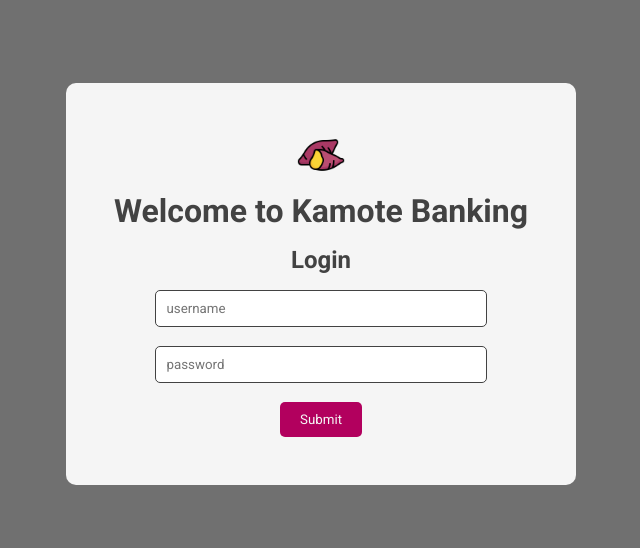
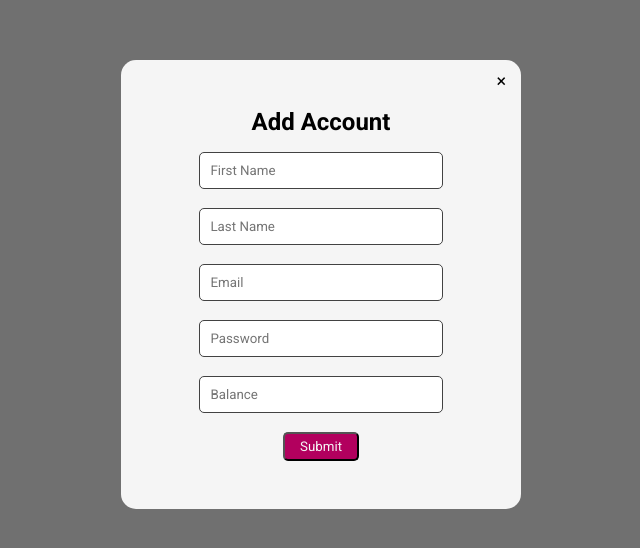
Before and after one commit to rkbart/Banking-App-Project, a React (Create React App) app: page / in a window 1280 px wide. Shown: the part 132-680 px from the top of the page, without its empty margins (319-959 px from the left). Built offline with nearby package versions, Linux system fonts and the light colour scheme.

Commit message:
added create users

```diff
--- a/src/App.js
+++ b/src/App.js
@@ -1,11 +1,23 @@
 import './App.css';
-import Login from './components/Login/Login.jsx'
+// import Login from './components/Login/Login.jsx'
+// import Modal from './components/Modal/Modal.jsx'
+import Users from './components/Users/Users.jsx'
+// import { useState, useEffect } from 'react';
 
 function App() {
-   return (
+  // const [isModalOpen, setModalOpen] = useState(false);
+  // const closeModal = () => setModalOpen(false);
+
+  // useEffect(() => {
+  //   setModalOpen(true);
+  // }, []);
+
+  return (
     <div className="App">
-
-     <Login /> {/* Render the Login component directly */}
+      <Users />
+      {/* <Modal isOpen={isModalOpen} onClose={closeModal}>
+        <Login onLoginSuccess={closeModal}/>
+      </Modal> */}
     </div>
   );
 }
--- a/src/components/Login/Login.css
+++ b/src/components/Login/Login.css
@@ -8,10 +8,6 @@ body {
 
 .container {
   text-align: center;
-  padding: 20px; /* Optional: padding for the container */
-  border-radius: 5px; /* Optional: rounded corners */
-  box-shadow: 0 2px 10px rgba(0, 0, 0, 0.1); /* Optional: subtle shadow */
-
 }
 
 #kamote {
--- a/src/components/Login/Login.jsx
+++ b/src/components/Login/Login.jsx
@@ -2,7 +2,7 @@ import './Login.css';
 import sweetPotato from "../../assets/sweet-potato.png"
 import { useState } from 'react';
 
-function Login() {
+function Login({ onLoginSuccess }) { // parameter value declared inside App.js
 
        const [username, setUsername] = useState('');
        const [password, setPassword] = useState('');
@@ -11,8 +11,10 @@ function Login() {
               console.log('Username:', username);
               console.log('Password:', password);
 
+              event.preventDefault(); // prevent refreshing the page upon submission
               if (username === 'admin' && password === 'admin') {
                      alert("Login successfully!");
+                     onLoginSuccess();
               } else {
                      alert("Login failed!");
               }
@@ -27,7 +29,7 @@ function Login() {
        }
 
   return (
-    <div className="contianer">
+    <div className="container">
         <form id="login-container" onSubmit={handleSubmit}>
            <span>
               <img src={sweetPotato}
@@ -44,6 +46,7 @@ function Login() {
                        maxLength="20"
                        autoComplete="off"
                        spellCheck = "false"
+                       value={username}
                        onChange={handleUsername}/><br/>
                 <input type="password"
                        id="password"
@@ -52,9 +55,11 @@ function Login() {
                        maxLength="20"
                        autoComplete="off"
                        spellCheck = "false"
+                       value={password}
                        onChange={handlePassword}/><br/>
                 <input type="submit"
                        id="submit"
+                       value="Login"
                        onSubmit={handleSubmit}/>
             </div>
             </form>
--- /dev/null
+++ b/src/components/Modal/Modal.jsx
@@ -0,0 +1,16 @@
+import React from 'react';
+// import './Modal.css';
+
+const Modal = ({ isOpen, children }) => { // declared inside App.js
+  if (!isOpen) return null; // hides modal when not open (closed)
+
+  return (
+    <div>
+      <div>
+        {children} {/* Login.jsx inside App.js*/}
+      </div>
+    </div>
+  );
+};
+
+export default Modal;
--- /dev/null
+++ b/src/components/Users/Users.css
@@ -0,0 +1,73 @@
+* {
+    box-sizing: border-box;
+    margin: 0;
+    padding: 0;
+    font-family: "Roboto", sans-serif;
+}
+
+body {
+    height: 100vh;
+    display: flex;
+    justify-content: center;
+    align-items: center;
+    background-color: #707070;
+}
+
+#container {
+    text-align: center;
+    padding: 20px;
+    border-radius: 15px;
+}
+
+#form-container {
+    position: relative;
+    width: 400px;
+    margin-top: 2rem;
+    background-color: whitesmoke;
+    padding: 3rem;
+    border-radius: 15px;
+}
+
+#close-button {
+    position: absolute;
+    top: 10px;
+    right: 15px;
+    border: none;
+    background: transparent;
+    cursor: pointer;
+    font-size: 18px;
+}
+
+h2 {
+    margin-bottom: 1rem;
+}
+
+.input-box {
+    display: block;
+    margin-left: auto;
+    margin-right: auto;
+    width: 80%;
+    padding: 10px;
+    border: 1px solid #424242;
+    border-radius: 5px;
+}
+
+
+input[type=number]::-webkit-inner-spin-button,
+input[type=number]::-webkit-outer-spin-button {
+    -webkit-appearance: none;
+    margin: 0;
+}
+
+/* input[type=number] {
+    -moz-appearance: textfield;
+} */
+
+#submit {
+    background-color: #b2005e;
+    color: whitesmoke;
+    padding: 5px 15px;
+    border-radius: 5px;
+    width: fit-content;
+    cursor: pointer;
+}
--- /dev/null
+++ b/src/components/Users/Users.jsx
@@ -0,0 +1,133 @@
+import './Users.css';
+import { useState } from 'react';
+
+function Users() {
+    const [firstName, setFirstName] = useState('');
+    const [lastName, setLastName] = useState('');
+    const [email, setEmail] = useState('');
+    const [password, setPassword] = useState('');
+    const [balance, setBalance] = useState('');
+    const [users, setUsers] = useState([]);
+
+    const emailRegEx = /^[a-zA-Z0-9._%+-]+@[a-zA-Z0-9.-]+\.[a-zA-Z]{2,}$/;
+
+    const handleFirstName = (event) => {
+        setFirstName(event.target.value);
+    }
+    const handleLastName = (event) => {
+        setLastName(event.target.value);
+    }
+    const handleEmail = (event) => {
+        setEmail(event.target.value);
+    }
+    const handlePassword = (event) => {
+        setPassword(event.target.value);
+    }
+    const handleBalance = (event) => {
+        setBalance(event.target.value);
+    }
+
+    const handleSubmit = (event) => {
+        event.preventDefault();
+
+        if (!firstName || !lastName || !email || !password || !balance) {
+            alert("All fields must be filled out!");
+            return;
+        }
+
+        if (!emailRegEx.test(email)) {
+            alert("Please enter a valid email address (e.g., name@example.com)");
+            return;
+        }
+        const newUser = {
+            "First Name": firstName,
+            "Last Name": lastName,
+            email: email,
+            password: password,
+            balance: Number(balance)
+        };
+
+        setUsers([...users, newUser]);
+        console.log([...users, newUser]);
+
+        setFirstName('');
+        setLastName('');
+        setEmail('');
+        setPassword('');
+        setBalance('');
+
+    }
+    return (
+        <div id="container">
+        <form id="form-container" onSubmit={handleSubmit}>
+            <button id="close-button">&times;</button>
+            <h2>Add Account</h2>
+            <input
+                className="input-box"
+                type = "text"
+                id="first-name"
+                placeholder="First Name"
+                spellCheck="false"
+                autoComplete="off"
+                value={firstName}
+                onChange={handleFirstName}
+                required
+                /><br/>
+            <input
+                className="input-box"
+                type = "text"
+                id="last-name"
+                placeholder="Last Name"
+                spellCheck="false"
+                autoComplete="off"
+                value={lastName}
+                onChange={handleLastName}
+                required
+                /> <br/>
+            <input
+                className="input-box"
+                type = "email"
+                id="email"
+                placeholder="Email"
+                spellCheck="false"
+                autoComplete="off"
+                value={email}
+                onChange={handleEmail}
+                required
+                /><br/>
+            <input
+                className="input-box"
+                type = "password"
+                id="password"
+                placeholder="Password"
+                spellCheck="false"
+                autoComplete="off"
+                value={password}
+                onChange={handlePassword}
+                required
+                /><br/>
+            <input
+                className="input-box"
+                type = "number"
+                id="balance"
+                placeholder="Balance"
+                spellCheck="false"
+                autoComplete="off"
+                min="0"
+                value={balance}
+                onChange={handleBalance}
+                required
+                /><br/>
+            <input
+                type = "submit"
+                id="submit"
+                />
+        </form>
+     </div>
+    )
+
+
+
+}
+
+export default Users;
```
